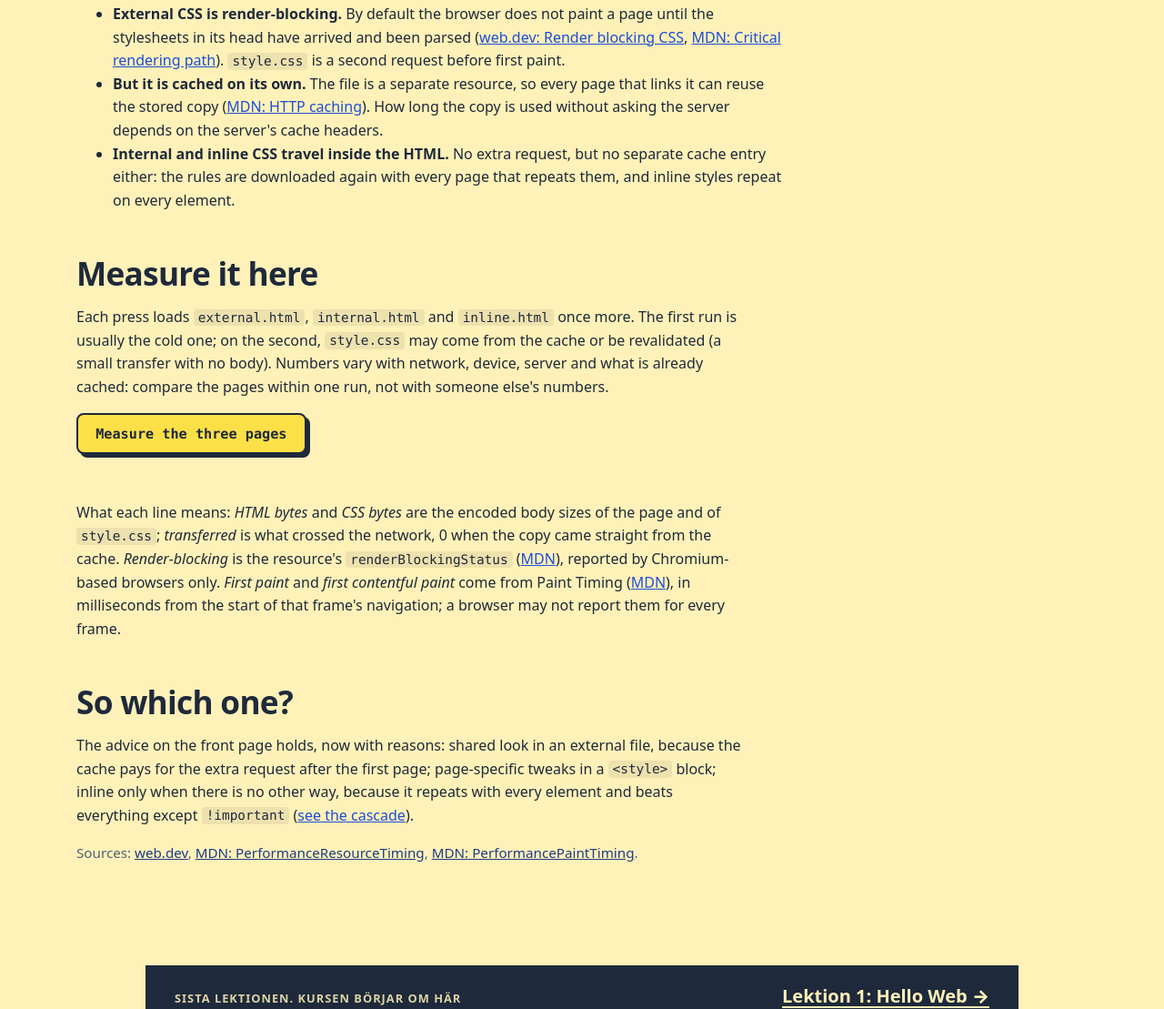
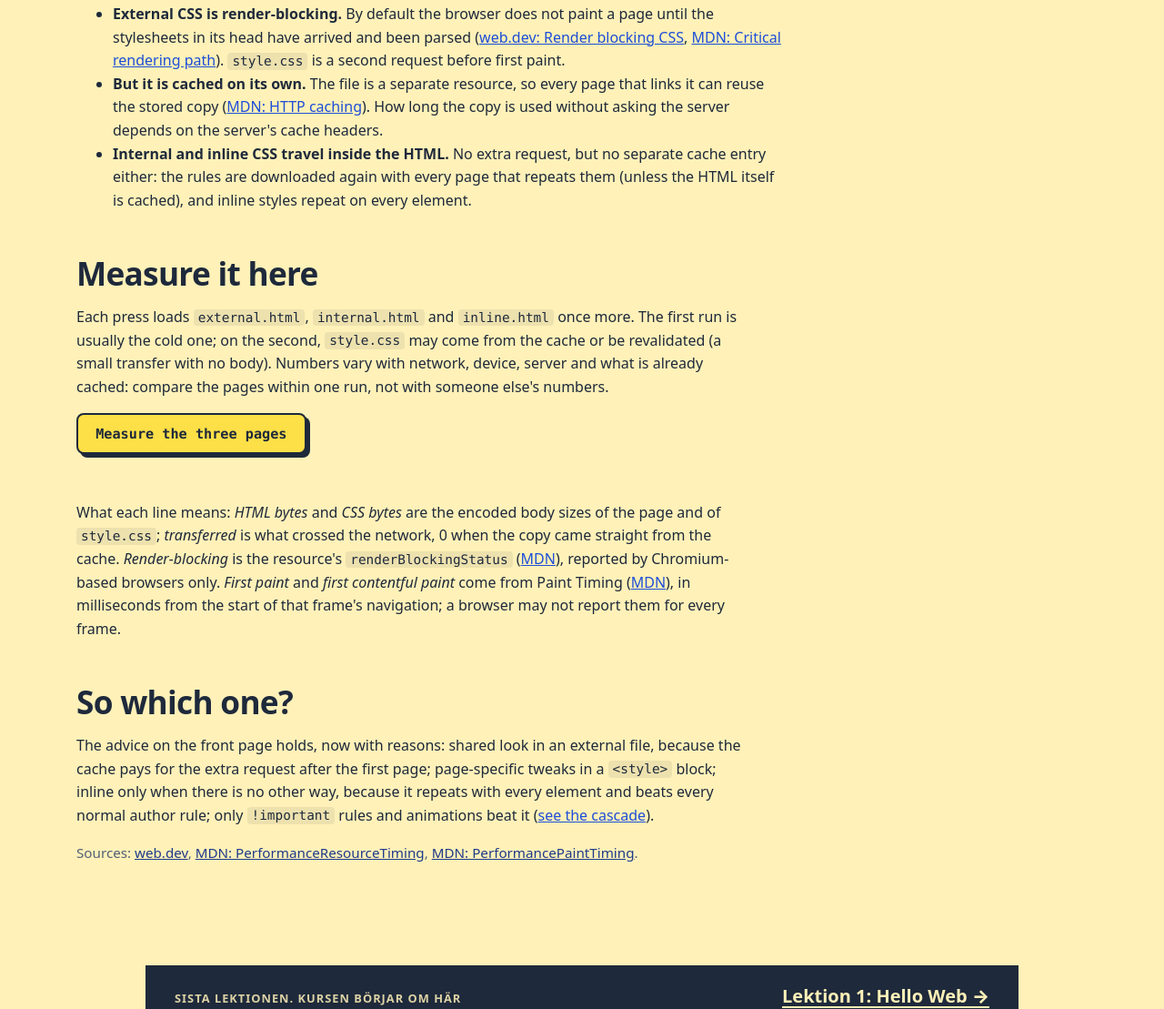
Before and after one commit to abdimannor/dress-code, a website: page cost.html in a window 1280 px wide. Shown: the part 455-1564 px from the top of the page at 91% size. Drawn offline with Linux system fonts and the light colour scheme.

Commit message:
Cost page: inline styles lose to !important and animations; internal CSS is re-sent unless the HTML is cached

```diff
--- a/cost.html
+++ b/cost.html
@@ -68,7 +68,7 @@
     <ul>
       <li><strong>External CSS is render-blocking.</strong> By default the browser does not paint a page until the stylesheets in its head have arrived and been parsed (<a href="https://web.dev/articles/critical-rendering-path/render-blocking-css">web.dev: Render blocking CSS</a>, <a href="https://developer.mozilla.org/en-US/docs/Web/Performance/Guides/Critical_rendering_path">MDN: Critical rendering path</a>). <code>style.css</code> is a second request before first paint.</li>
       <li><strong>But it is cached on its own.</strong> The file is a separate resource, so every page that links it can reuse the stored copy (<a href="https://developer.mozilla.org/en-US/docs/Web/HTTP/Guides/Caching">MDN: HTTP caching</a>). How long the copy is used without asking the server depends on the server's cache headers.</li>
-      <li><strong>Internal and inline CSS travel inside the HTML.</strong> No extra request, but no separate cache entry either: the rules are downloaded again with every page that repeats them, and inline styles repeat on every element.</li>
+      <li><strong>Internal and inline CSS travel inside the HTML.</strong> No extra request, but no separate cache entry either: the rules are downloaded again with every page that repeats them (unless the HTML itself is cached), and inline styles repeat on every element.</li>
     </ul>
 
     <section class="m" id="measure" aria-labelledby="m-title" hidden>
@@ -82,7 +82,7 @@
     </section>
 
     <h2>So which one?</h2>
-    <p>The advice on the front page holds, now with reasons: shared look in an external file, because the cache pays for the extra request after the first page; page-specific tweaks in a <code>&lt;style&gt;</code> block; inline only when there is no other way, because it repeats with every element and beats everything except <code>!important</code> (<a href="cascade.html">see the cascade</a>).</p>
+    <p>The advice on the front page holds, now with reasons: shared look in an external file, because the cache pays for the extra request after the first page; page-specific tweaks in a <code>&lt;style&gt;</code> block; inline only when there is no other way, because it repeats with every element and beats every normal author rule; only <code>!important</code> rules and animations beat it (<a href="cascade.html">see the cascade</a>).</p>
     <p class="sources">Sources: <a href="https://web.dev/articles/critical-rendering-path/render-blocking-css">web.dev</a>, <a href="https://developer.mozilla.org/en-US/docs/Web/API/PerformanceResourceTiming">MDN: PerformanceResourceTiming</a>, <a href="https://developer.mozilla.org/en-US/docs/Web/API/PerformancePaintTiming">MDN: PerformancePaintTiming</a>.</p>
   </main>
   <nav class="course-next" lang="sv" aria-label="N&auml;sta lektion">
```
